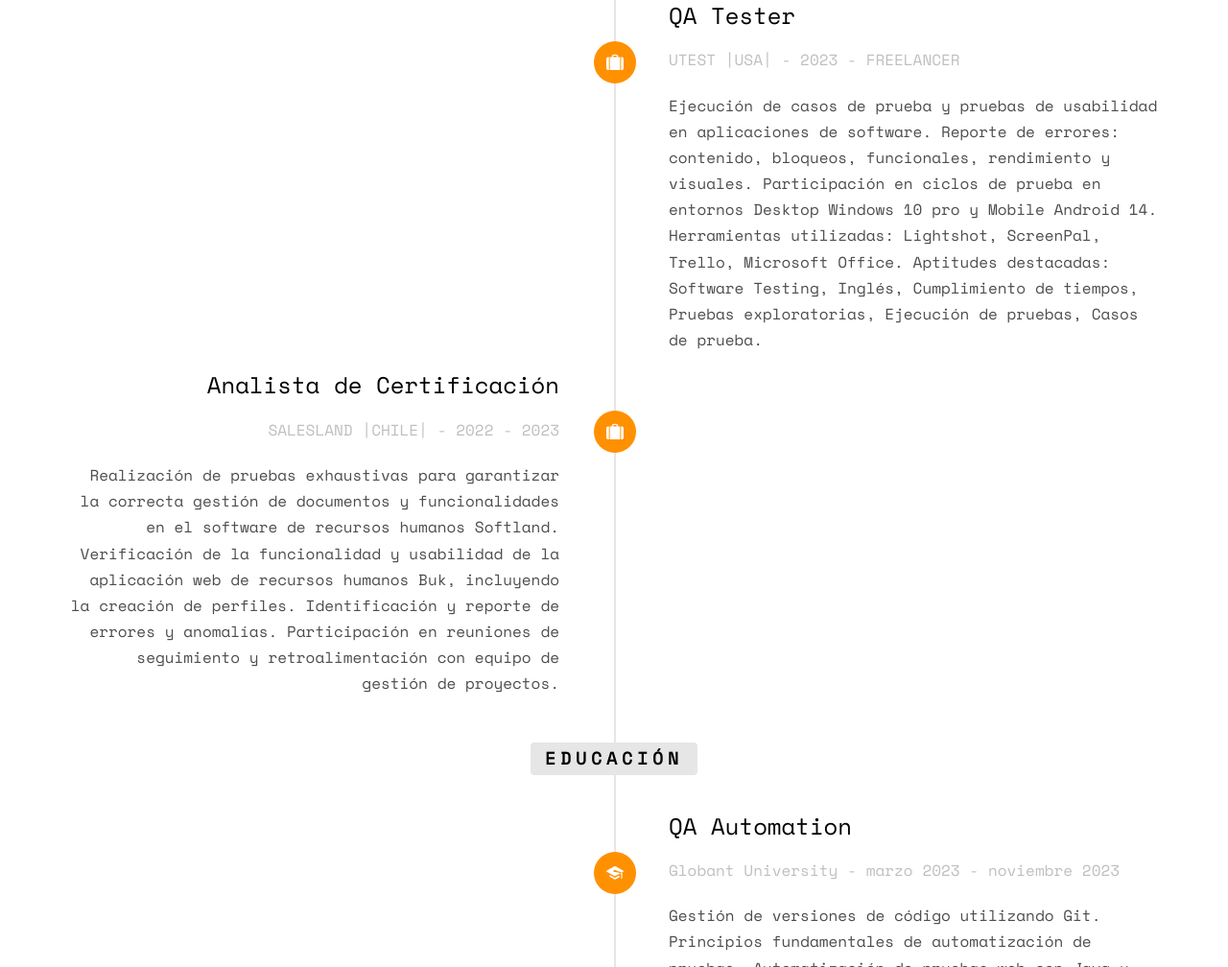
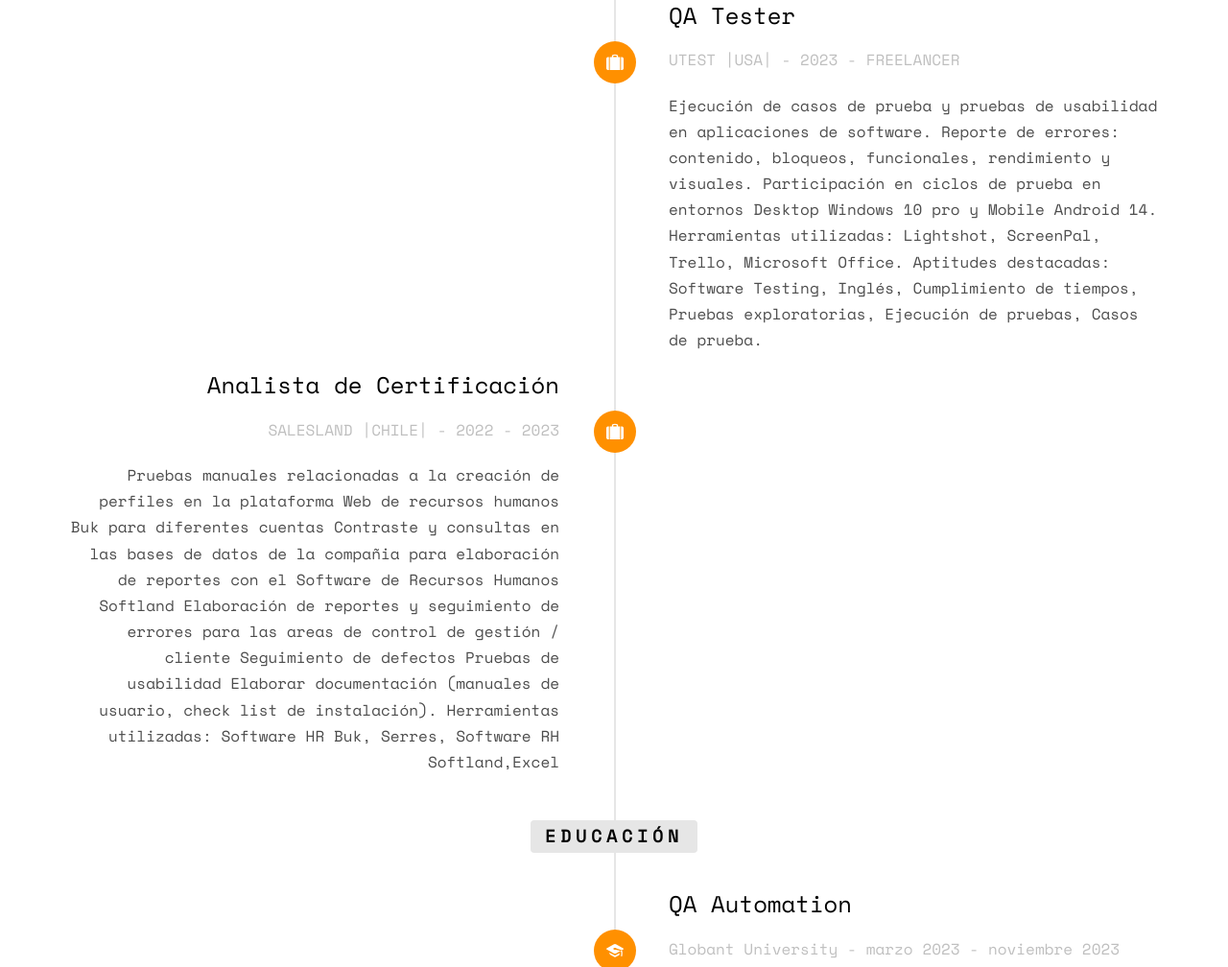
Before and after one commit to diegocal1/Portafolio_DiegoCaldera, a plain HTML site: page index.html in a window 1280 px wide. Shown: the part 2422-3430 px from the top of the page at 96% size. Drawn offline with nearby package versions, Linux system fonts and the light colour scheme; files whose address does not match are found by name.

Commit message:
cambios en el la descripcion de salesland

```diff
--- a/index.html
+++ b/index.html
@@ -104,7 +104,7 @@
 				<div class="col-md-8">
 					<h2>Perfil Profesional</h2>
 
-					<p>Mi trayectoria y pasión por la tecnología, combinadas con mi dedicación para aprender y adaptarme constantemente, me posicionan como un profesional altamente comprometido con la excelencia y la mejora continua en el campo de TI y el aseguramiento de la calidad. Siempre doy lo mejor de mí y me gusta aprender constantemente.</p>
+					<p>Profesional con aprox 3 años de experiencia en Quality Assurance en los rubros de retail, consultoría IT y plataformas de Testing Independientes. Capaz de interpretar reglas de negocio y crear documentación funcional y técnica bajo metodologías Scrum. Amplia experiencia en pruebas de caja negra, regresión, smoke e integración en entornos Web, Mobile y Desktop.</p>
 
 						<p>Entre mis habilidades blandas destacan</p>
 						<p>Comunicativo, Empático, Analítico</p>
@@ -178,9 +178,14 @@
 									<span class="company">SALESLAND |CHILE| - 2022 - 2023</span>
 								</div>
 								<div class="timeline-body">
-									<p>Realización de pruebas exhaustivas para garantizar la correcta gestión de documentos y funcionalidades en el software de recursos humanos Softland.
-										Verificación de la funcionalidad y usabilidad de la aplicación web de recursos humanos Buk, incluyendo la creación de perfiles. Identificación y reporte de errores y anomalías.
-										Participación en reuniones de seguimiento y retroalimentación con equipo de gestión de proyectos.
+									<p>
+                                        Pruebas manuales relacionadas a la creación de perfiles en la plataforma Web de recursos humanos Buk para diferentes cuentas
+										Contraste y consultas en las bases de datos de la compañia para elaboración de reportes con el Software de Recursos Humanos Softland
+										Elaboración de reportes y seguimiento de errores para las areas de control de gestión / cliente
+										Seguimiento de defectos
+										Pruebas de usabilidad
+										 Elaborar documentación (manuales de usuario, check list de instalación).
+										Herramientas utilizadas: Software HR  Buk, Serres, Software RH Softland,Excel
 										</p>
 								</div>
 							</div>
@@ -445,7 +450,7 @@
 				<div class="col-md-8 col-md-offset-2 text-center fh5co-heading">
 					<h2>Conozcámonos</h2>
 					<p>El siguiente botón te dirige a mi Whatsapp</p>
-					<p><a href="https://wa.me/56991712227" class="btn btn-default btn-lg">Contáctame </a></p>
+					<p><a href="https://wa.me/56991712227"class="btn btn-default btn-lg">Contáctame </a></p>
 				</div>
 			</div>
 		</div>
```
